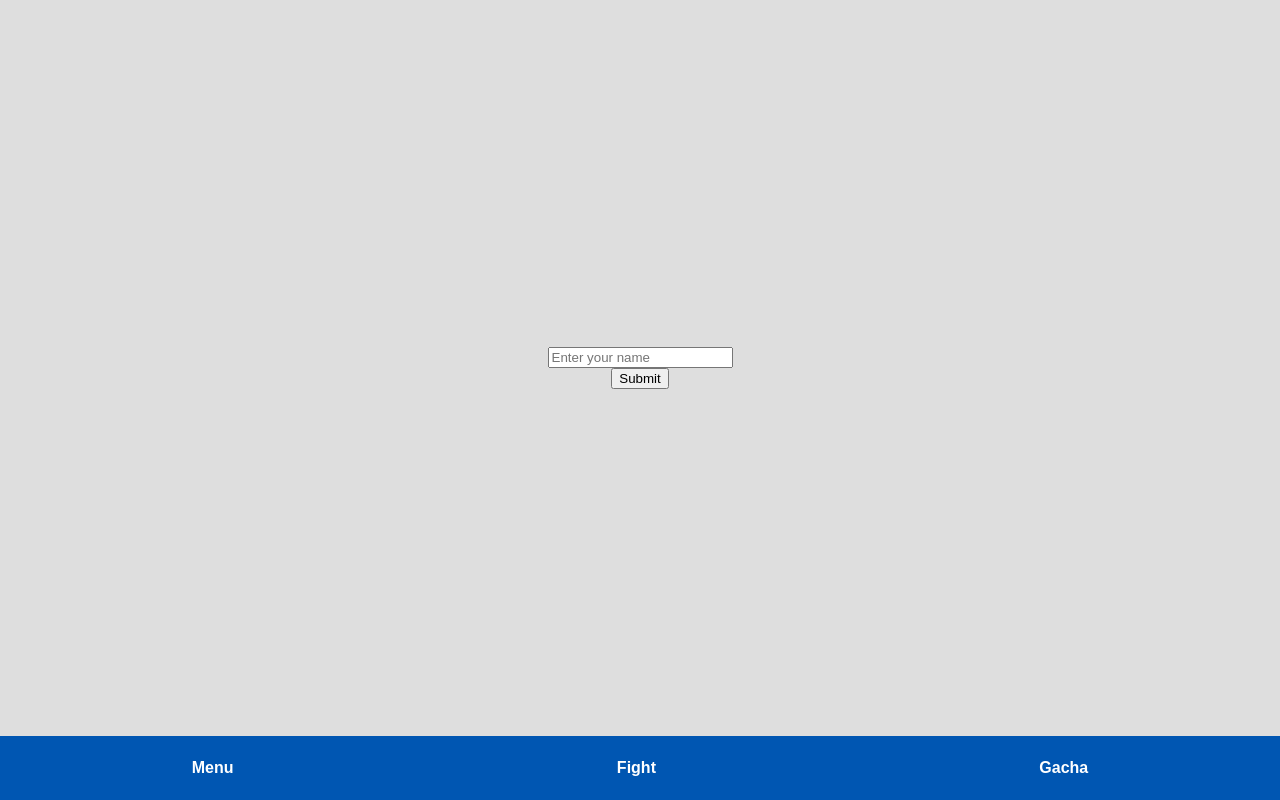
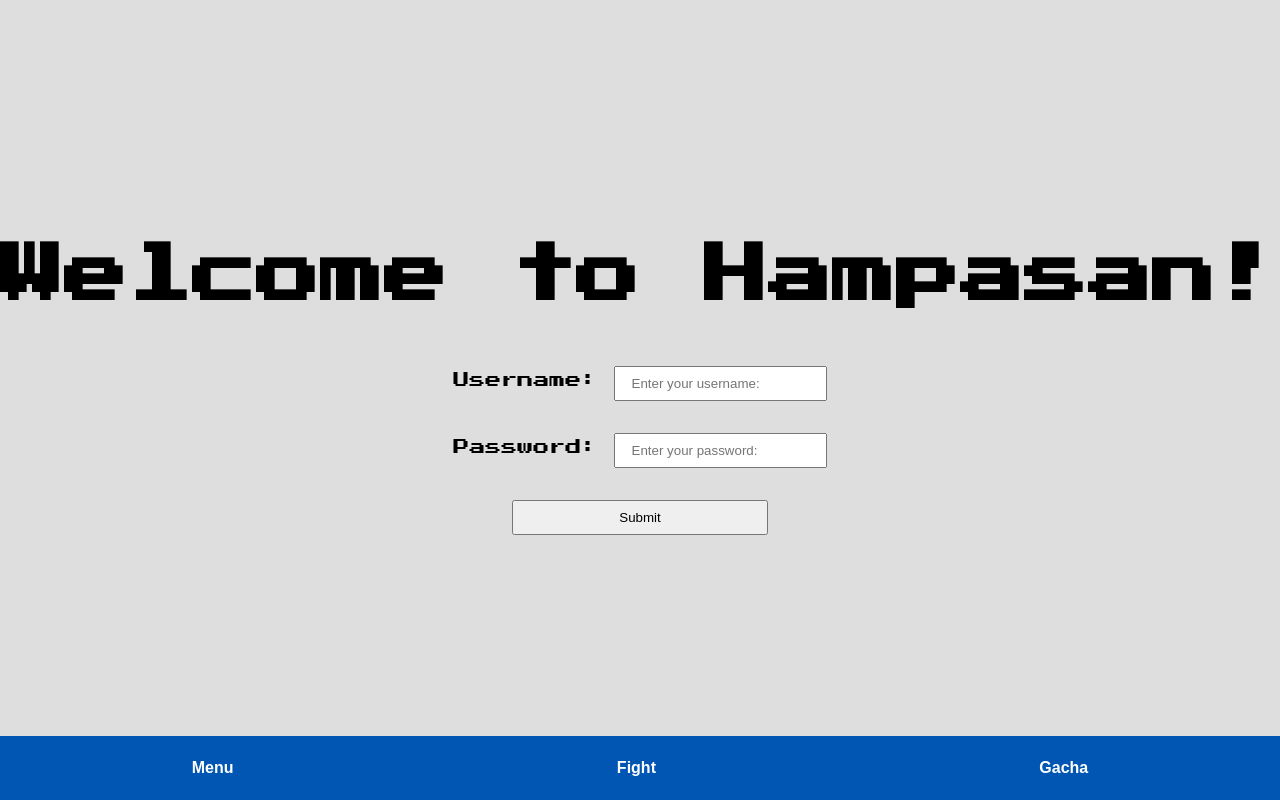
Before and after one commit to JohnPatrickAncajas/Hampasan, a plain HTML site: page index.html in a window 1280 px wide. Both pictures are taken after a click on the button "Menu". Drawn offline with Linux system fonts and the light colour scheme.

Commit message:
Version 2.1

```diff
--- a/index.html
+++ b/index.html
@@ -9,8 +9,13 @@
 </head>
 <body>
     <div id="pageDisplay">
-        <h1>Menu</h1>
-        <p>Dito lagay yung character tapos palit palit ng weapons</p>
+        <h1>Welcome to Hampasan!</h1>
+        <label for="username">Username: <input type="text" class="inputBox" id="username" placeholder="Enter your username: "></input></label>
+        <label for="password">Password: <input type="password" class="inputBox" id="password" placeholder="Enter your password: "></input></label>
+        <!-- Wala pa yung password functionality, nandiyan lang for design-->
+        <button id="submitButton" onclick="getuser()">Submit</button>
+
+        <div id = "equip"></div>
     </div>
 
     <div class="menuButton">
--- a/script.js
+++ b/script.js
@@ -204,8 +204,11 @@ function swapPage(page) {
     const pageDisplay = document.getElementById('pageDisplay');
     if (page === 'menu') {
         pageDisplay.innerHTML = `
-        <input type="text" id="username" placeholder="Enter your name">
-        <button onclick="getuser()">Submit</button>
+        <h1>Welcome to Hampasan!</h1>
+        <label for="username">Username: <input type="text" class="inputBox" id="username" placeholder="Enter your username: "></input></label>
+        <label for="password">Password: <input type="password" class="inputBox" id="password" placeholder="Enter your password: "></input></label>
+        <!-- Wala pa yung password functionality, nandiyan lang for design-->
+        <button id="submitButton" onclick="getuser()">Submit</button>
 
         <div id = "equip"></div>
         `
--- a/styles.css
+++ b/styles.css
@@ -4,6 +4,20 @@ body, html {
     font-family: 'Press Start 2P', cursive;
     background-color: #dedede;
 }
+
+.inputBox {
+    padding: 0.5rem 1rem;
+    margin: 1rem 0rem;
+}
+
+#submitButton {
+    width: 20vw;
+    height: auto;
+    margin-top: 1rem;
+    padding: 0.5rem 1rem;
+
+}
+
 #pageDisplay {
     display: flex;
     flex-direction: column;
```
